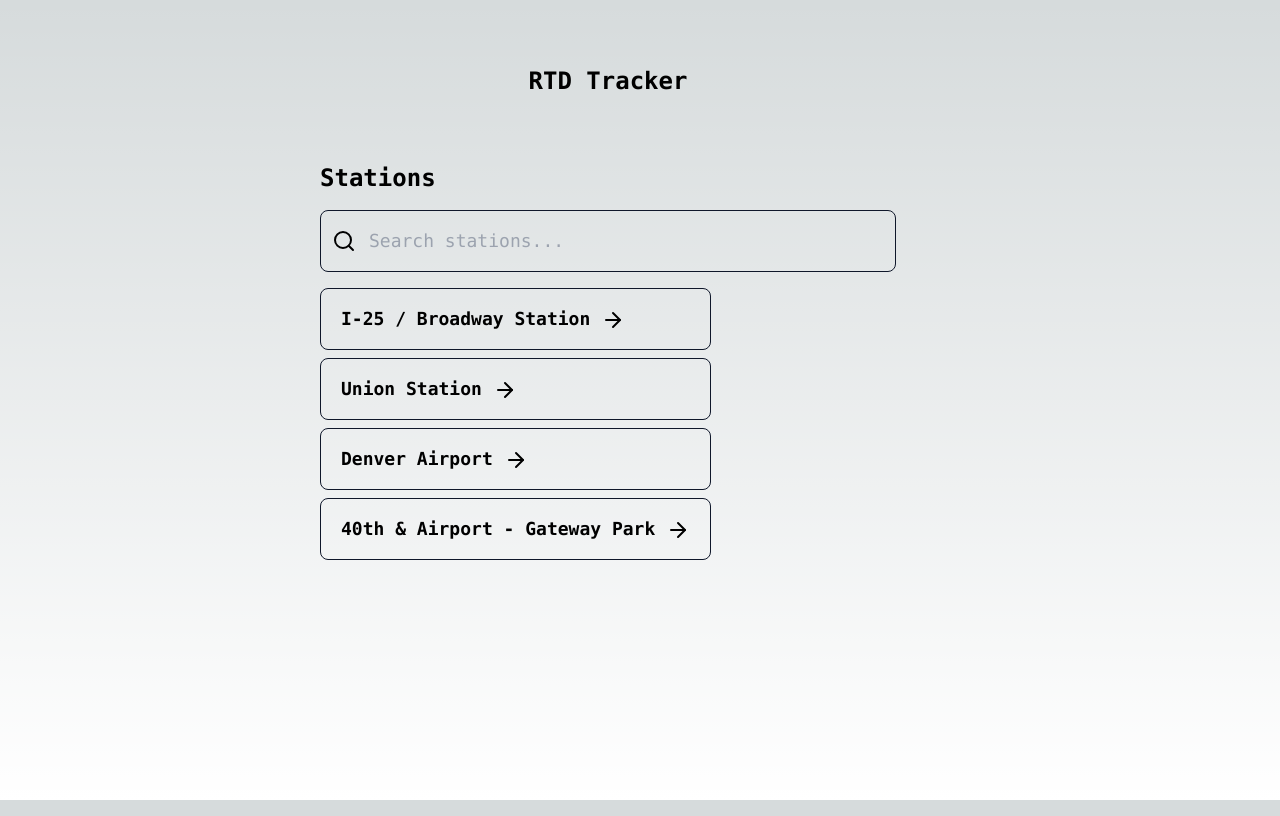
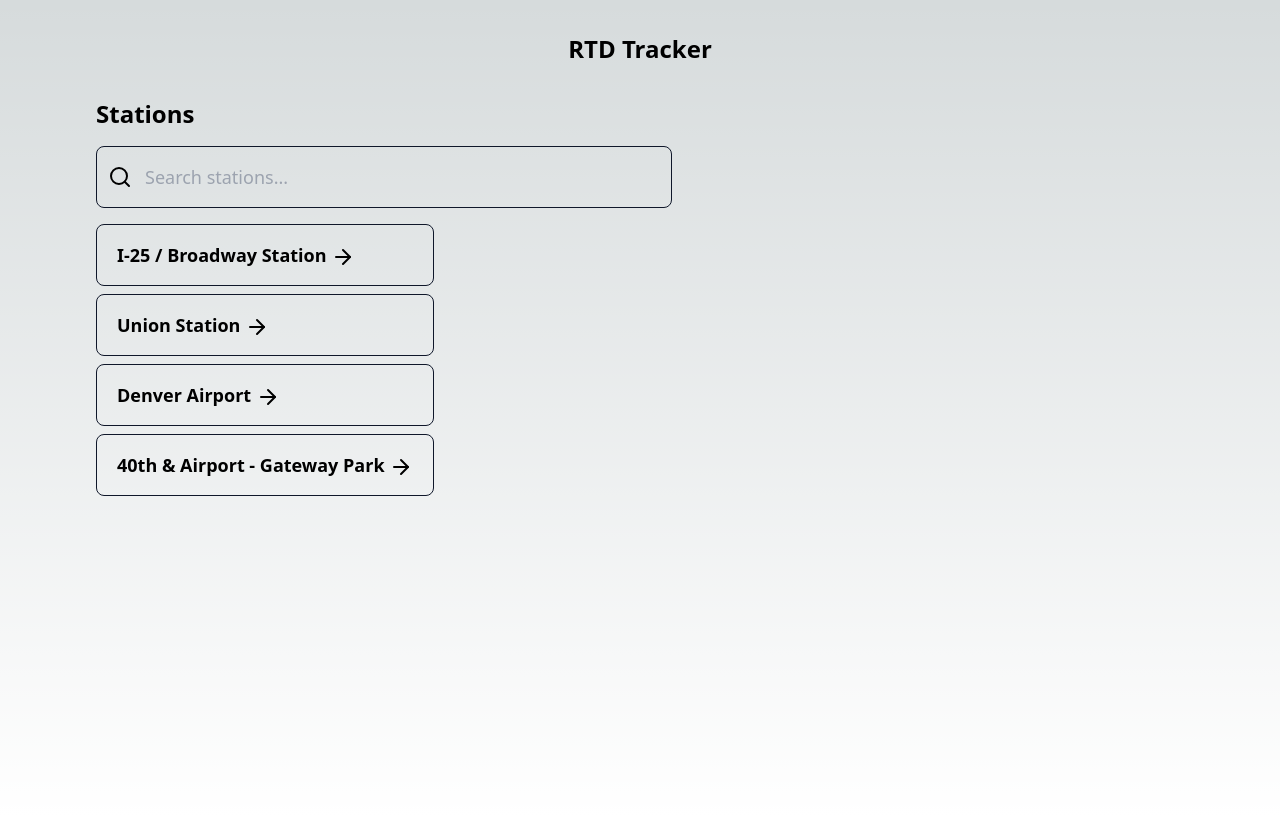
Before and after one commit to mama4294/rtd-app, a Next.js app: page / in a window 1280 px wide. Built offline with nearby package versions, Linux system fonts and the light colour scheme.

Commit message:
creates header component

```diff
--- a/src/app/layout.tsx
+++ b/src/app/layout.tsx
@@ -2,6 +2,7 @@
 import { Inter } from "next/font/google";
 import "./globals.css";
 import Link from "next/link";
+import Header from "@/components/Header";
 
 const inter = Inter({ subsets: ["latin"] });
 
@@ -19,15 +20,8 @@
     <html lang="en" className="text-black dark:text-white">
       {/* <nav>I am the navbar</nav> */}
       <body className=" min-h-screen lg:px-24 px-6">
-        <div className="z-10 max-w-5xl w-full items-center justify-between font-mono text-sm flex flex-col">
-          <Link
-            href="/"
-            className="text-2xl font-semibold my-12 rounded-lg border border-transparent px-5 py-4 transition-colors hover:border-gray-300 hover:bg-gray-100 hover:dark:border-neutral-700 hover:dark:bg-neutral-800/30"
-          >
-            RTD Tracker
-          </Link>
-          {children}
-        </div>
+        <Header />
+        {children}
       </body>
       {/* <footer>I am the footer</footer> */}
     </html>
--- a/src/app/loading.tsx
+++ b/src/app/loading.tsx
@@ -5,12 +5,12 @@
 
 export const LoadingSkeleton = () => (
   <div role="status" className="max-w-sm animate-pulse">
-    <div className="h-2.5 bg-gray-200 rounded-full dark:bg-gray-700 w-48 mb-4"></div>
-    <div className="h-2 bg-gray-200 rounded-full dark:bg-gray-700 max-w-[360px] mb-2.5"></div>
-    <div className="h-2 bg-gray-200 rounded-full dark:bg-gray-700 mb-2.5"></div>
-    <div className="h-2 bg-gray-200 rounded-full dark:bg-gray-700 max-w-[330px] mb-2.5"></div>
-    <div className="h-2 bg-gray-200 rounded-full dark:bg-gray-700 max-w-[300px] mb-2.5"></div>
-    <div className="h-2 bg-gray-200 rounded-full dark:bg-gray-700 max-w-[360px]"></div>
+    <div className="h-2.5 bg-gray-500 rounded-full dark:bg-gray-700 w-48 mb-4"></div>
+    <div className="h-2 bg-gray-500 rounded-full dark:bg-gray-700 max-w-[360px] mb-2.5"></div>
+    <div className="h-2 bg-gray-500 rounded-full dark:bg-gray-700 mb-2.5"></div>
+    <div className="h-2 bg-gray-500 rounded-full dark:bg-gray-700 max-w-[330px] mb-2.5"></div>
+    <div className="h-2 bg-gray-500 rounded-full dark:bg-gray-700 max-w-[300px] mb-2.5"></div>
+    <div className="h-2 bg-gray-500 rounded-full dark:bg-gray-700 max-w-[360px]"></div>
     <span className="sr-only">Loading...</span>
   </div>
 );
--- /dev/null
+++ b/src/components/Header.tsx
@@ -0,0 +1,18 @@
+import Link from "next/link";
+import React from "react";
+
+function Header() {
+  return (
+    <header className="sticky top-0 z-50 my-4 flex justify-center">
+      <Link
+        href="/"
+        prefetch={false}
+        className="text-2xl font-semibold rounded-lg border border-transparent px-5 py-4 transition-colors hover:border-gray-300 hover:bg-gray-100 hover:dark:border-neutral-700 hover:dark:bg-neutral-800/30"
+      >
+        RTD Tracker
+      </Link>
+    </header>
+  );
+}
+
+export default Header;
```
